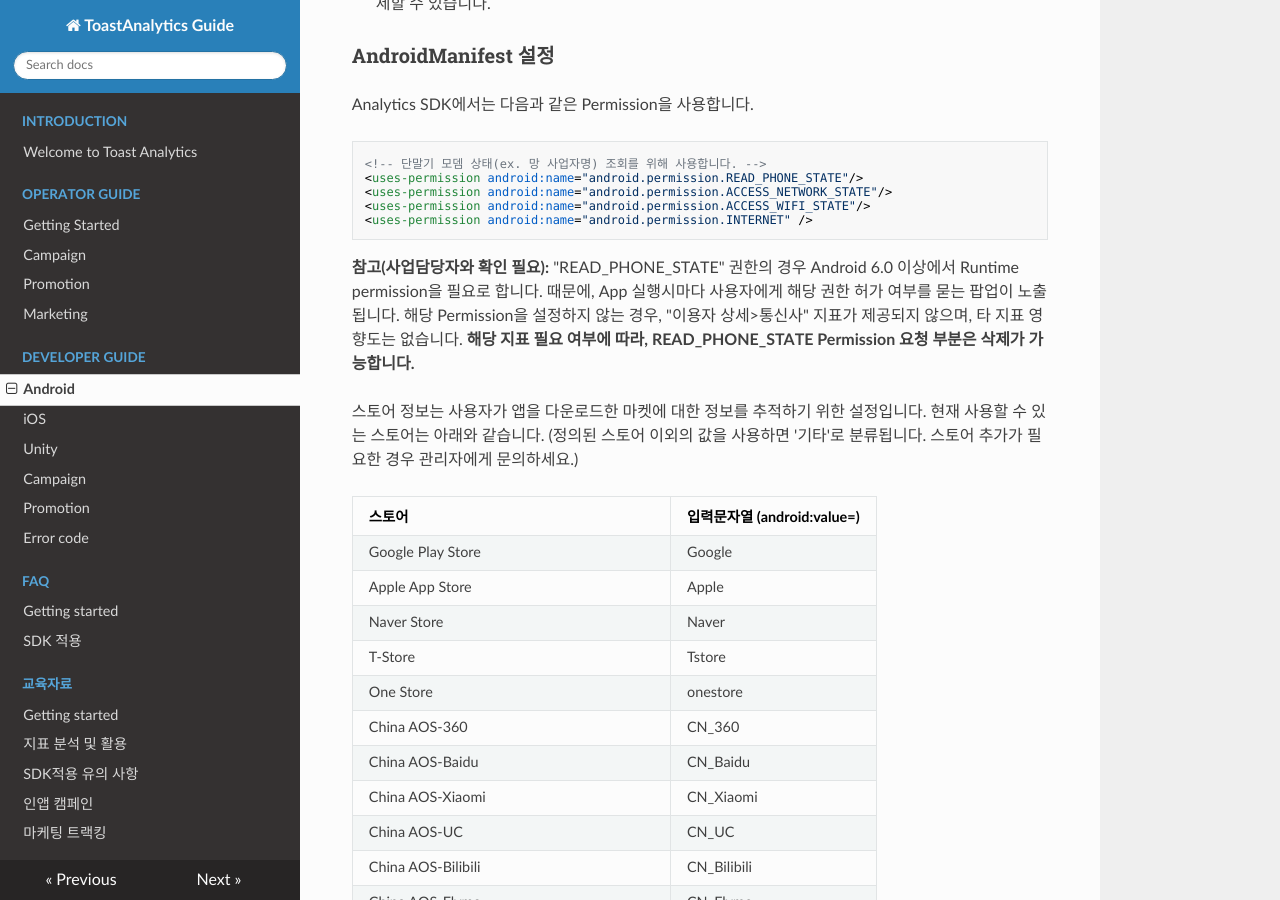
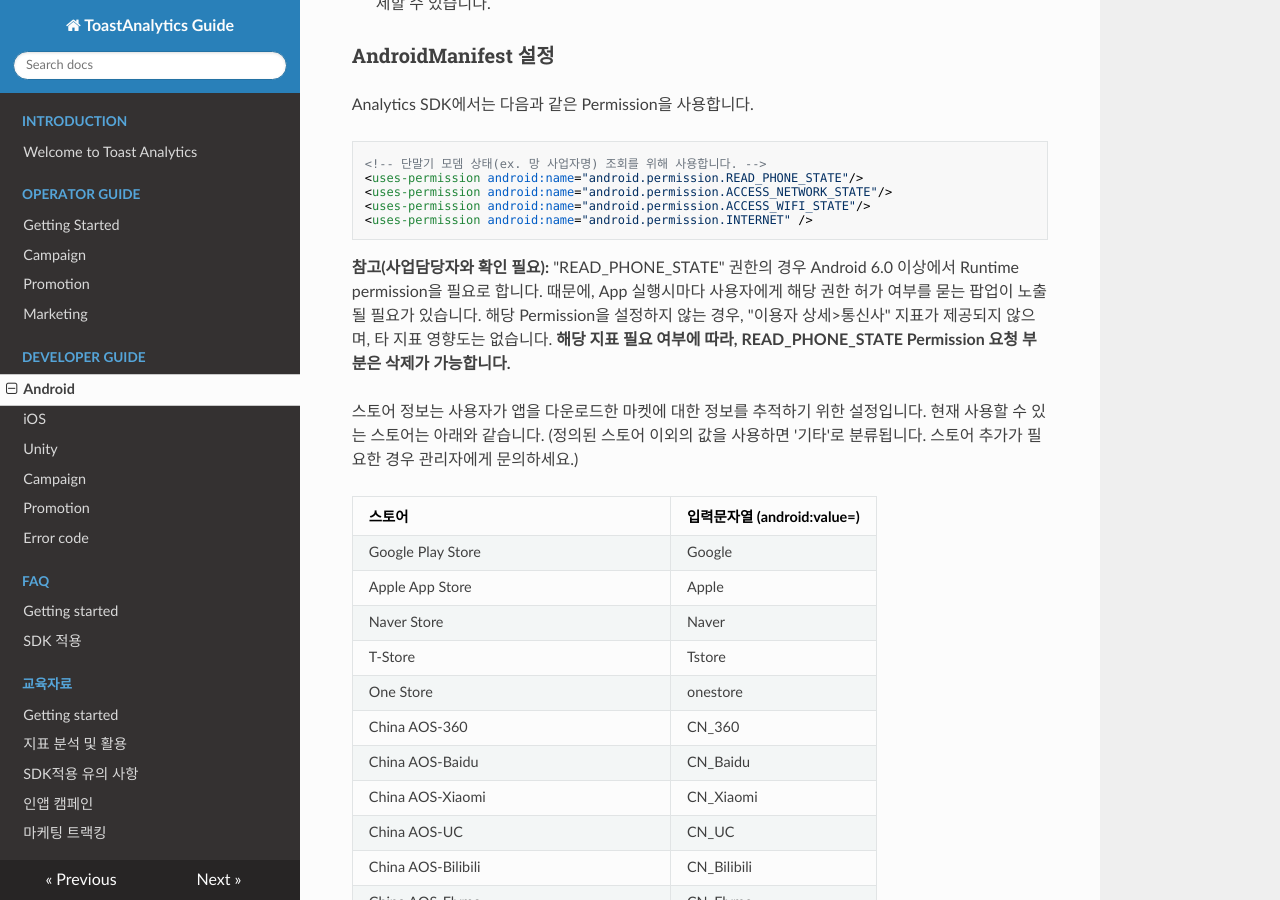
Before and after one commit to ToastAnalytics/ToastAnalytics, an MkDocs documentation site: the page built from docs/Developer/4. Android Developer Guide.md, in a window 1280 px wide and 900 px high, scrolled down 4765 px. Built offline with MkDocs 1.6.1, drawn with Linux system fonts in a browser that asks for light colours; nearby versions of some CDN libraries; old or Windows-style settings are respelled for this version of MkDocs.

Commit message:
Update 4. Android Developer Guide.md

```diff
--- a/docs/Developer/4. Android Developer Guide.md
+++ b/docs/Developer/4. Android Developer Guide.md
@@ -85,7 +85,7 @@ Analytics SDK에서는 다음과 같은 Permission을 사용합니다.
 
 **참고(사업담당자와 확인 필요):**
 "READ_PHONE_STATE" 권한의 경우 Android 6.0 이상에서 Runtime permission을 필요로 합니다.
-때문에, App 실행시마다 사용자에게 해당 권한 허가 여부를 묻는 팝업이 노출됩니다.
+때문에, App 실행시마다 사용자에게 해당 권한 허가 여부를 묻는 팝업이 노출될 필요가 있습니다.
 해당 Permission을 설정하지 않는 경우, "이용자 상세>통신사" 지표가 제공되지 않으며, 타 지표 영향도는 없습니다.
 **해당 지표 필요 여부에 따라, READ_PHONE_STATE Permission 요청 부분은 삭제가 가능합니다.**
 
```
